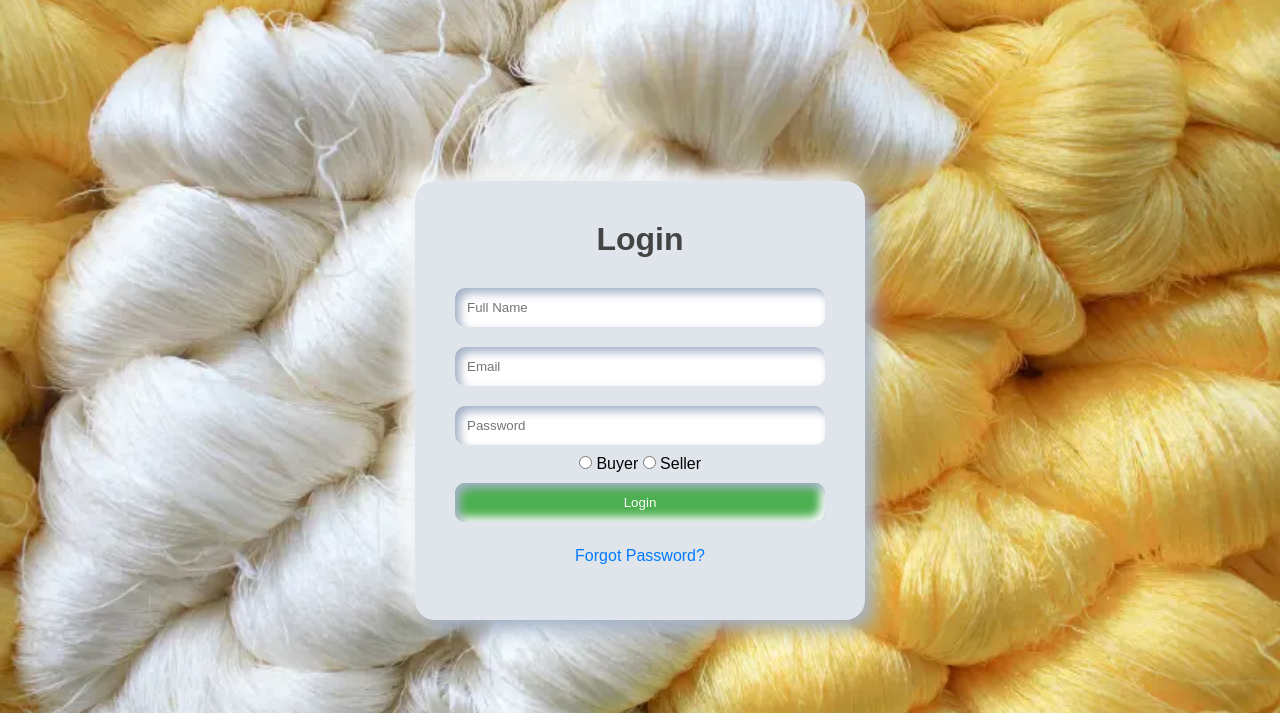
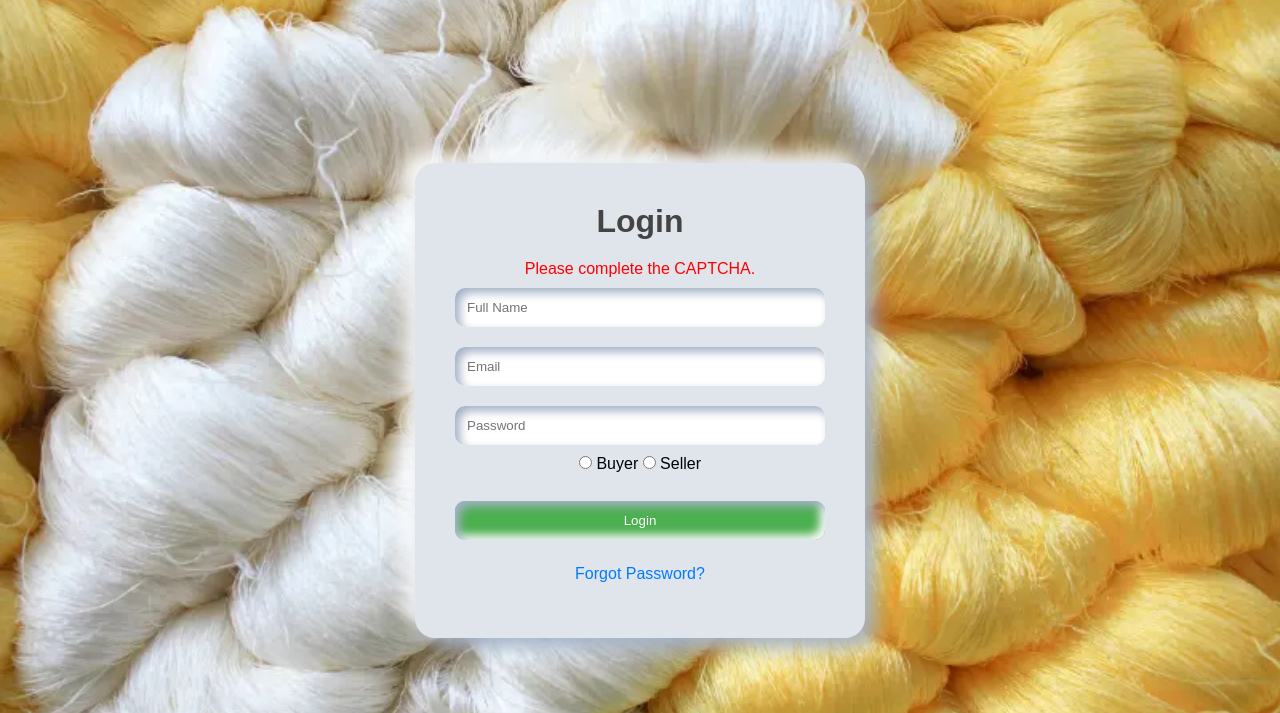
Before and after one commit to bmvshetty/Silk-Aura, a PHP site: page /img/login.php in a window 1280 px wide. Shown: the top 713 px of the page. Run offline with PHP 8.4, Linux system fonts and the light colour scheme; some libraries are stand-ins or nearby versions.

Commit message:
Update login.php

```diff
--- a/login.php
+++ b/login.php
@@ -67,6 +67,19 @@ if ($_SERVER['REQUEST_METHOD'] == 'POST') {
     }
     $conn->close();
 }
+
+if (isset($_POST['g-recaptcha-response'])) {
+    $captcha = $_POST['g-recaptcha-response'];
+    $secretKey = '6LeO_SkrAAAAAMLUKFKlhgrAPCHKu1H9o5RpnEnn';  // From Google
+    $response = file_get_contents("https://www.google.com/recaptcha/api/siteverify?secret=$secretKey&response=$captcha");
+    $responseData = json_decode($response);
+    if (!$responseData->success) {
+        $error = "CAPTCHA verification failed. Please try again.";
+    }
+} else {
+    $error = "Please complete the CAPTCHA.";
+}
+
 ob_end_flush();  // ✅ End output buffering
 ?>
 <!DOCTYPE html>
@@ -125,6 +138,7 @@ ob_end_flush();  // ✅ End output buffering
             text-decoration: underline;
         }
     </style>
+    <script src="https://www.google.com/recaptcha/api.js" async defer></script>
 </head>
 <body>
 
@@ -145,6 +159,8 @@ ob_end_flush();  // ✅ End output buffering
             <label><input type="radio" name="user_type" value="seller" required> Seller</label>
         </div>
 
+        <div class="g-recaptcha" data-sitekey="6LeO_SkrAAAAAIpv1j2oxAyQGKUu_PmXB_pc4nkb"></div>
+        <br>
         <button type="submit" class="neumorphic-button">Login</button>
 
         <!-- ✅ Forgot Password Link -->
```
